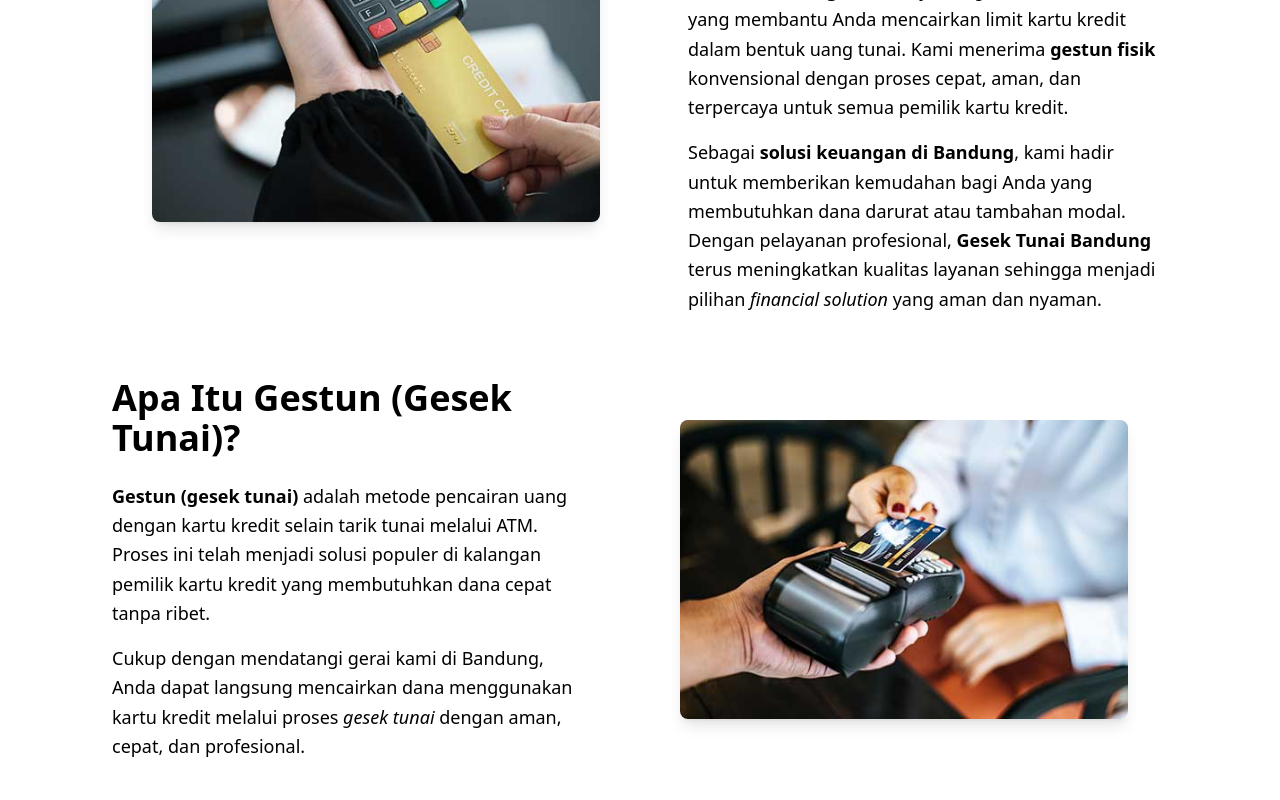
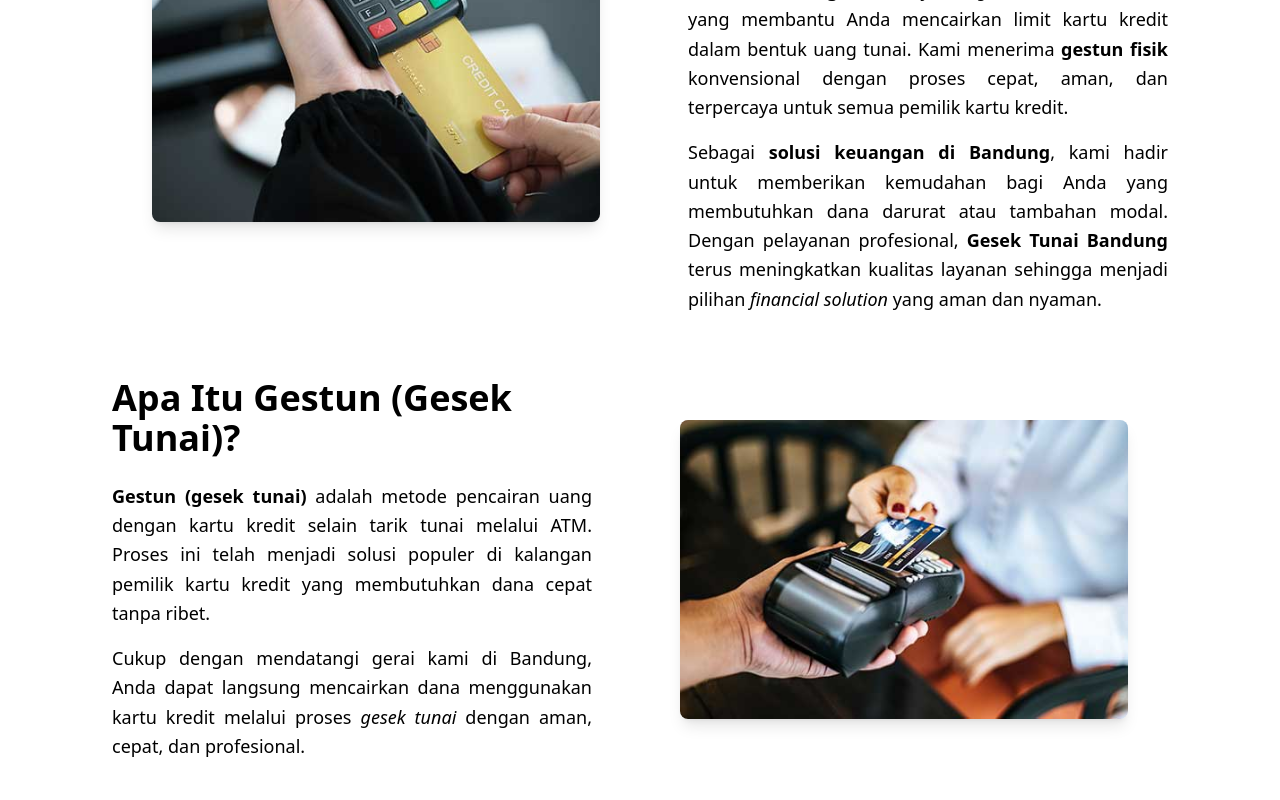
Before and after one commit to ArielJoe/gestunbandung, a Next.js app: page / in a window 1280 px wide. Shown: the part 1160-1960 px from the top of the page. Built offline with nearby package versions, Linux system fonts and the light colour scheme.

Commit message:
[fix] justify text on About section paragraph

```diff
--- a/src/app/components/About.tsx
+++ b/src/app/components/About.tsx
@@ -20,14 +20,14 @@
             <h1 className="text-3xl md:text-4xl lg:text-4xl font-bold text-primary-blue mb-6">
               Gesek Tunai Bandung – Jasa Pencairan Limit Kartu Kredit
             </h1>
-            <p className="text-black mb-4 text-base sm:text-lg leading-relaxed">
+            <p className="text-black mb-4 text-base sm:text-lg leading-relaxed text-justify">
               <strong>Gestun Bandung</strong> adalah layanan{" "}
               <em>gesek tunai kartu kredit</em> yang membantu Anda mencairkan
               limit kartu kredit dalam bentuk uang tunai. Kami menerima{" "}
               <strong>gestun fisik</strong> konvensional dengan proses cepat,
               aman, dan terpercaya untuk semua pemilik kartu kredit.
             </p>
-            <p className="text-black text-base sm:text-lg leading-relaxed">
+            <p className="text-black text-base sm:text-lg leading-relaxed text-justify">
               Sebagai <strong>solusi keuangan di Bandung</strong>, kami hadir
               untuk memberikan kemudahan bagi Anda yang membutuhkan dana darurat
               atau tambahan modal. Dengan pelayanan profesional,{" "}
@@ -44,13 +44,13 @@
             <h2 className="text-3xl md:text-4xl lg:text-4xl font-bold text-primary-blue mb-6">
               Apa Itu Gestun (Gesek Tunai)?
             </h2>
-            <p className="text-black mb-4 text-base sm:text-lg leading-relaxed">
+            <p className="text-black mb-4 text-base sm:text-lg leading-relaxed text-justify">
               <strong>Gestun (gesek tunai)</strong> adalah metode pencairan uang
               dengan kartu kredit selain tarik tunai melalui ATM. Proses ini
               telah menjadi solusi populer di kalangan pemilik kartu kredit yang
               membutuhkan dana cepat tanpa ribet.
             </p>
-            <p className="text-black text-base sm:text-lg leading-relaxed">
+            <p className="text-black text-base sm:text-lg leading-relaxed text-justify">
               Cukup dengan mendatangi gerai kami di Bandung, Anda dapat langsung
               mencairkan dana menggunakan kartu kredit melalui proses{" "}
               <em>gesek tunai</em> dengan aman, cepat, dan profesional.
```
